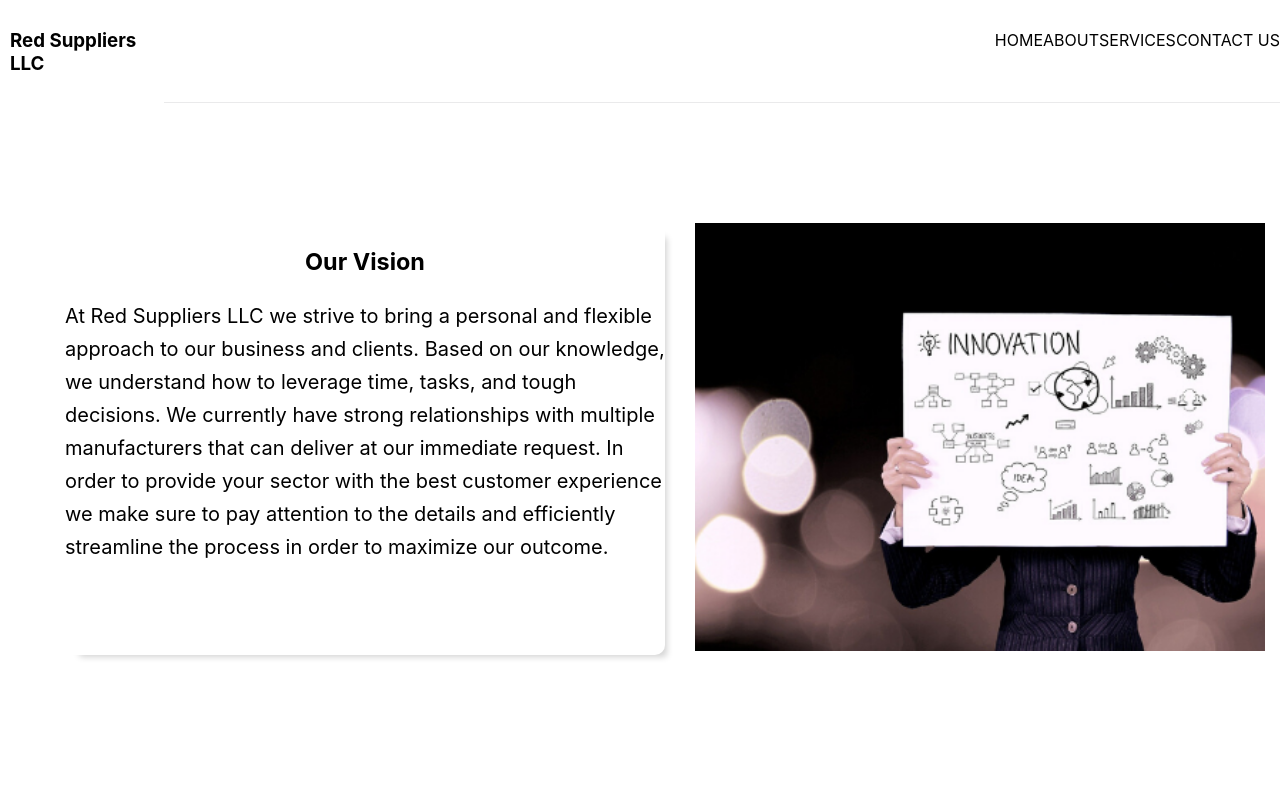
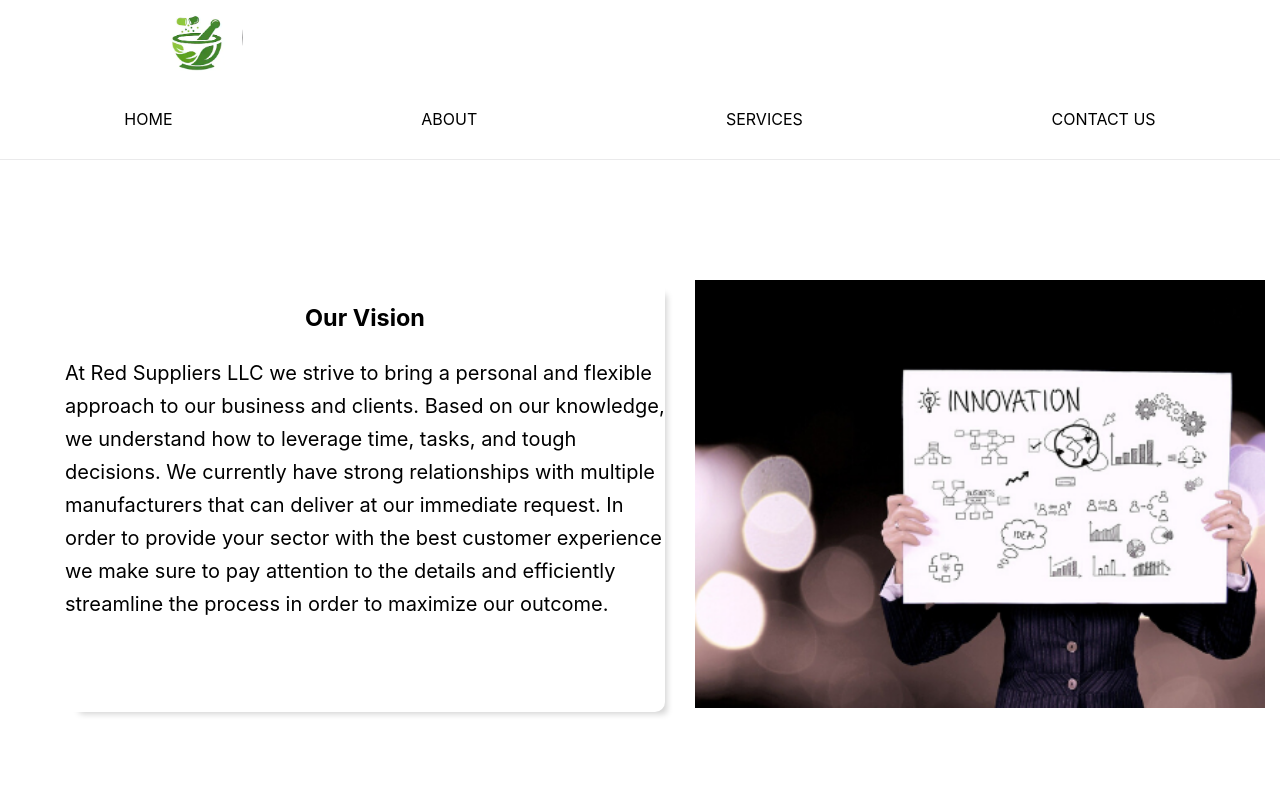
Before and after one commit to Red-Suppliers-LLC/red-suppliers-fe, a React (Create React App) app in the folder client/: page /about in a window 1280 px wide. Shown: the top 800 px of the page. Built offline with nearby package versions, Linux system fonts and the light colour scheme.

Commit message:
touched up some code

```diff
--- a/client/src/components/Home.js
+++ b/client/src/components/Home.js
@@ -6,9 +6,6 @@
 import HomeImg from "../img/homepageimgtwo.png"
 import Footer from "./Footer.js"
 import Icons from "./Icons.js"
-// import Contact from "./components/Contact.js"
-
-// import { BrowserRouter as Router, Route } from "react-router-dom"
 
 
 const Home = () => {
--- a/client/src/components/NavBar.js
+++ b/client/src/components/NavBar.js
@@ -32,38 +32,15 @@
   render() {
     return (
       <div className="wrap-navbar">
-        <div>
-          {/* <a
-            href="http://localhost:3000/"
-          > */}
-          {/* <div className="flex-img">
-            <img
-              src={logo}
-              alt="Red Suppliers LLC Logo"
-              className="nav-img"
-            />
-            </div> */}
-
-          {/* </a> */}
-        </div>
-
-        <div className="name">
-        <div>
-            <h3> Red Suppliers LLC </h3>
-            </div>
-        </div>
-
-            {/* <form onSubmit="handleSubmit">
-            <label> &#9776; </label>
-            <input type="checkbox" onChange="handleChange"/>
-           </form> */}
 
         {/* http://localhost:3000 */}
 
         {/* https://redsuppliers.com */}
 
         <div className="nav">
+        {/* <div className="wrap-nav-link">  */}
         <div className="wrap-both">
+        {/* <div className="wrap-img-link">  */}
         <div className="logo">
         <img
              src={logo}
@@ -77,6 +54,7 @@
         </div>
         <input type="checkbox" id="toggle"/>
         <div className="wrap-link">
+
           <a
             href="https://redsuppliers.com/"
             className="link"
@@ -102,6 +80,7 @@
             CONTACT US
           </a>
         </div>
+        {/* </div>  */}
         </div>
       </div>
     )
--- a/client/src/styling/Home.css
+++ b/client/src/styling/Home.css
@@ -52,6 +52,7 @@
 }
 
 .center {
+  text-align: center;
   display: flex;
   justify-content: center;
 }
@@ -130,6 +131,11 @@
 .home-wrap-two {
   /* background: blue; */
   display: flex;
+}
+
+.center-width {
+  display: flex;
+  justify-content: center;
 }
 
 /* Media query's for home component */
--- a/client/src/styling/NavBar.css
+++ b/client/src/styling/NavBar.css
@@ -4,10 +4,10 @@
 }
 
 .wrap-link {
-  text-align: end;
-  margin-left: px;
+  width: 100%;
   display: flex;
   justify-content: flex-end;
+  justify-content: space-around;
 }
 
 .link {
@@ -44,9 +44,12 @@
   margin-left: 155px;
 }
 
-.wrap-both {
-  display: none;
-}
+ /* .wrap-nav-link {
+   display: none;
+  display: flex;
+}  */
+
+
 
 @media (max-width: 1000px) {
 }
@@ -127,4 +130,10 @@
     margin-left: 20px;
     margin-right: 17px;
   }
+
+  .wrap-nav-link {
+    display: none;
+    display: flex;
+    justify-content: center;
+  }
 }
```
